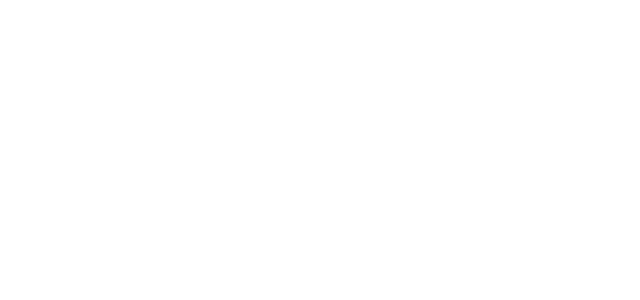
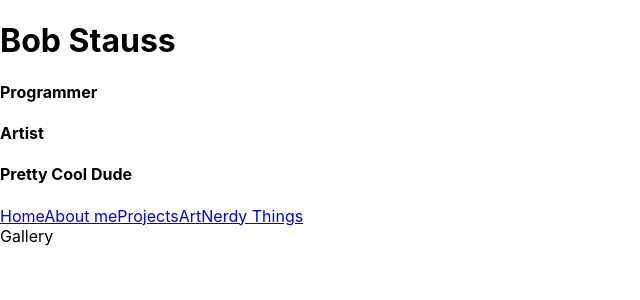
Before and after one commit to Habenzy/portfolio-site, a React (Create React App) app in the folder client/: page /gallery in a window 1280 px wide. Before the commit this address had no page. Shown: the top 300 px of the page, without its empty margins (0-640 px from the left). Built offline with nearby package versions, Linux system fonts and the light colour scheme.

Commit message:
initial nav functionality

```diff
--- a/client/src/App.js
+++ b/client/src/App.js
@@ -4,19 +4,29 @@ import { BrowserRouter, Routes, Route } from "react-router-dom";
 
 import Header from "./global/header";
 import Footer from "./global/footer";
-import Home from "./home/home"
+import Home from "./home/home";
+import About from "./about/about";
+import Gallery from "./gallery/gallery";
+import Nerdery from "./nerdy_shit/nerdery";
+import Projects from "./projects/projects";
 
 function App() {
   return (
-    <div id="page-container">
-      <Header />
-      <BrowserRouter>
+    <BrowserRouter>
+      <div id="page-container">
+        <Header />
+
         <Routes>
           <Route index element={<Home />}></Route>
+          <Route path="/about" element={<About />}></Route>
+          <Route path="/gallery" element={<Gallery />}></Route>
+          <Route path="/nerdery" element={<Nerdery />}></Route>
+          <Route path="/projects" element={<Projects />} ></Route>
         </Routes>
-      </BrowserRouter>
-      <Footer />
-    </div>
+
+        <Footer />
+      </div>
+    </BrowserRouter>
   );
 }
 
--- a/client/src/about/about.js
+++ b/client/src/about/about.js
@@ -0,0 +1,7 @@
+export default function About(props) {
+  return (
+    <div>
+      About
+    </div>
+  )
+}
--- a/client/src/gallery/gallery.js
+++ b/client/src/gallery/gallery.js
@@ -0,0 +1,7 @@
+export default function Gallery(props) {
+  return (
+    <div>
+      Gallery
+    </div>
+  )
+}
--- a/client/src/global/header.js
+++ b/client/src/global/header.js
@@ -1,4 +1,4 @@
-import Link from "react-router"
+import { Link } from "react-router-dom"
 
 export default function Header(props) {
   return(
--- a/client/src/home/home.js
+++ b/client/src/home/home.js
@@ -0,0 +1,7 @@
+export default function Home(props) {
+  return(
+    <div>
+      Home
+    </div>
+  )
+}
--- a/client/src/nerdy_shit/nerdery.js
+++ b/client/src/nerdy_shit/nerdery.js
@@ -0,0 +1,7 @@
+export default function Nerdery(props) {
+  return(
+    <div>
+      Nerds
+    </div>
+  )
+}
--- a/client/src/projects/projects.js
+++ b/client/src/projects/projects.js
@@ -0,0 +1,7 @@
+export default function Projects(props) {
+  return(
+    <div>
+      Projects
+    </div>
+  )
+}
```
